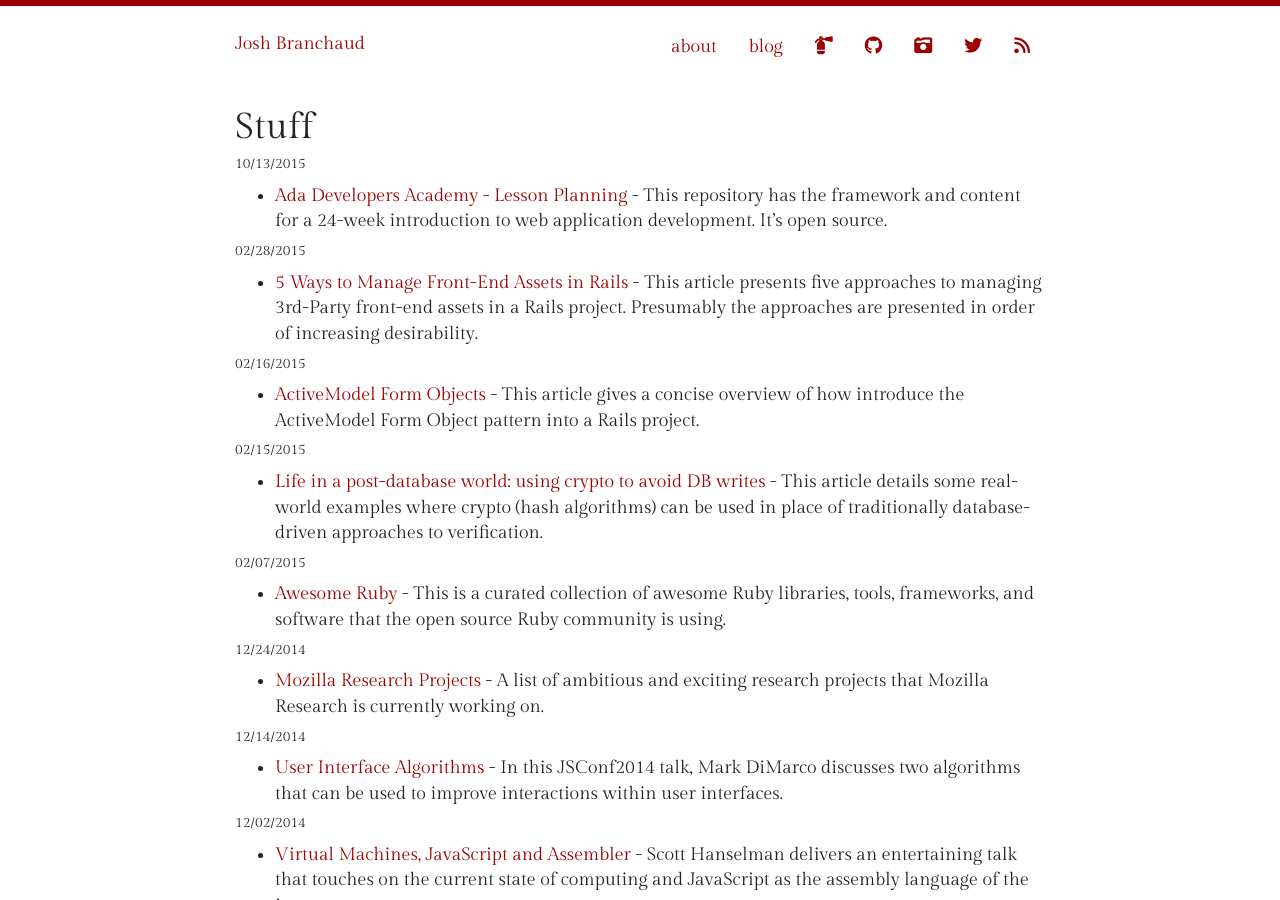
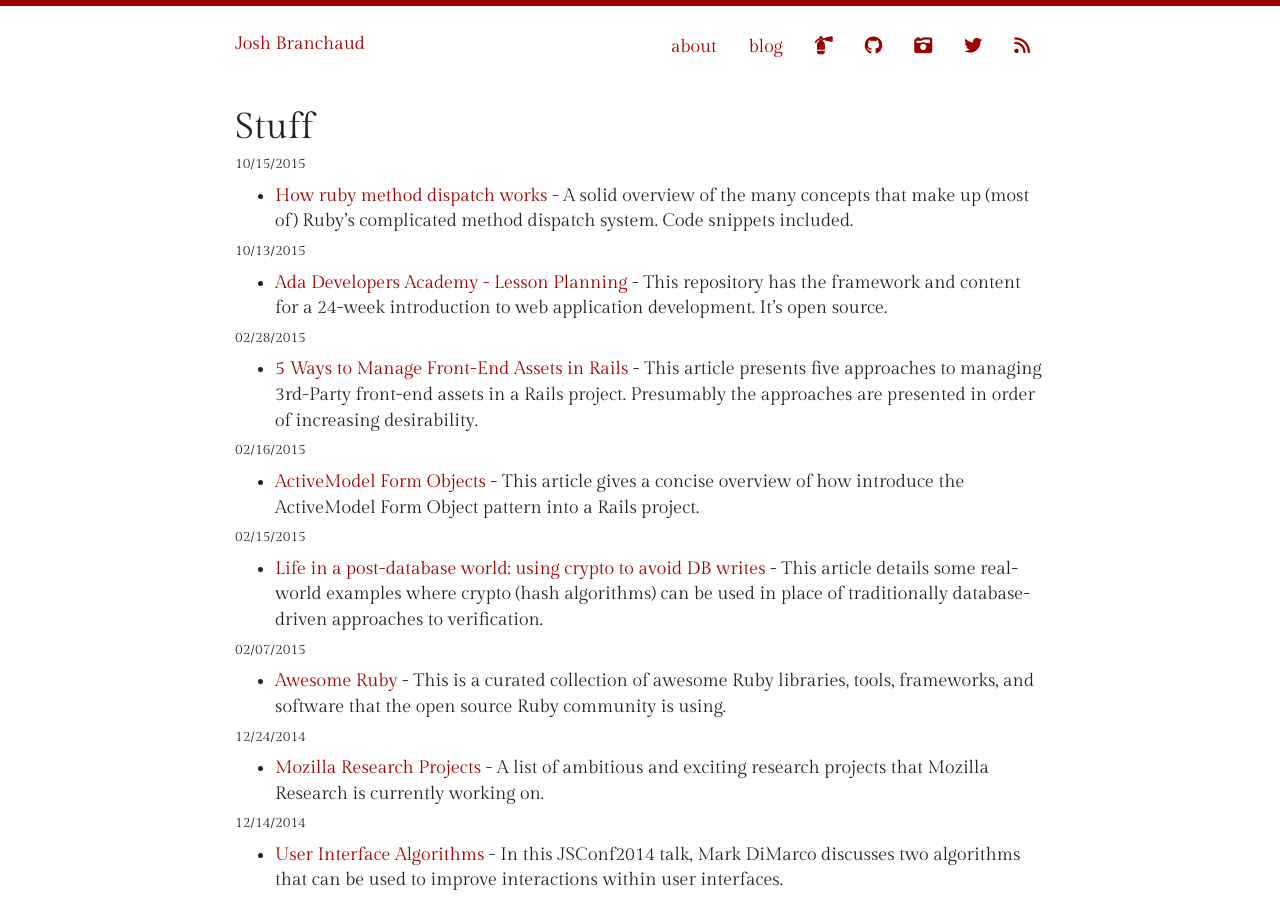
Before and after one commit to jbranchaud/blog, a Jekyll site: the page built from stuff.md, in a window 1280 px wide and 900 px high. Built offline with Jekyll 4.4.1, drawn with Linux system fonts in a browser that asks for light colours; nearby versions of some CDN libraries; library files that are not in the unit come from our copies.

Commit message:
Add a Ruby Method Dispatch article to stuff.

```diff
--- a/stuff.md
+++ b/stuff.md
@@ -4,6 +4,12 @@ title: Stuff by Josh Branchaud
 ---
 
 # Stuff
+
+##### 10/15/2015
+
+- [How ruby method dispatch works](https://blog.jcoglan.com/2013/05/08/how-ruby-method-dispatch-works/)
+  \- A solid overview of the many concepts that make up (most of) Ruby's
+  complicated method dispatch system. Code snippets included.
 
 ##### 10/13/2015
 
```
